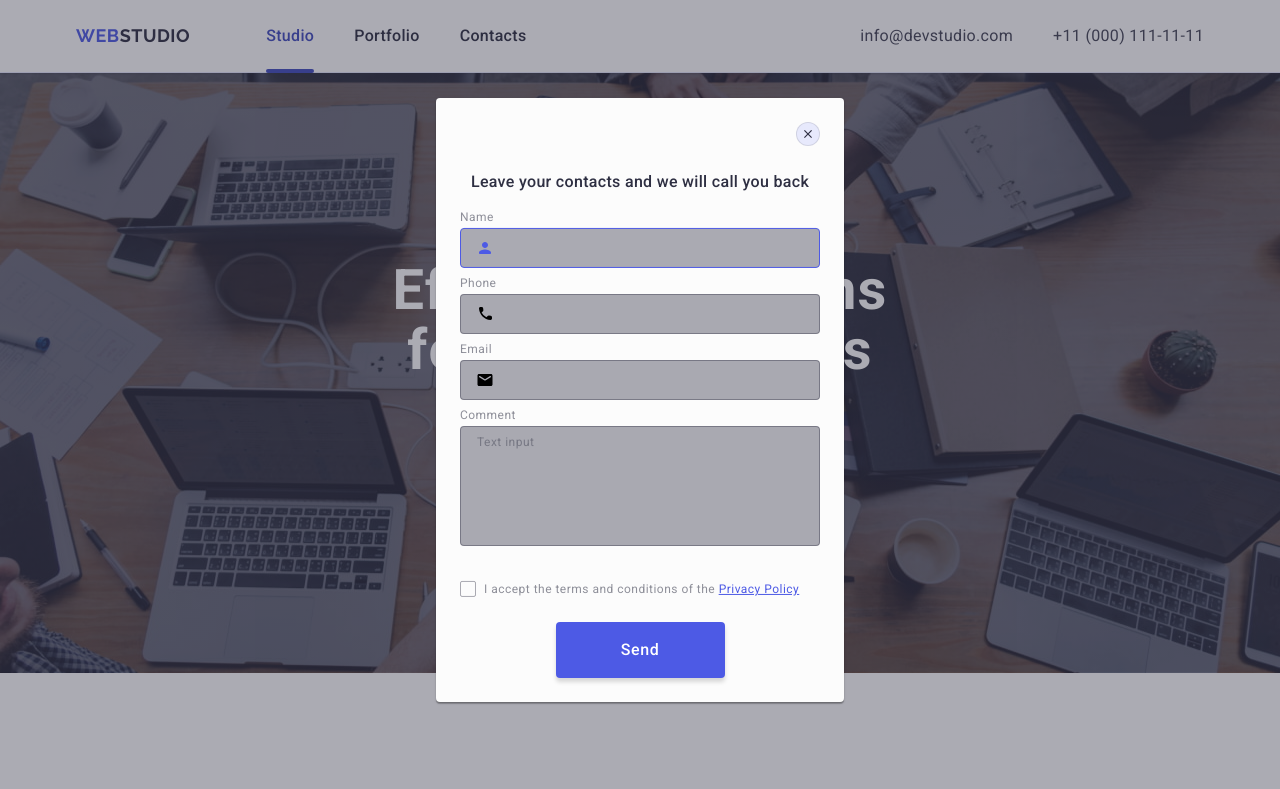
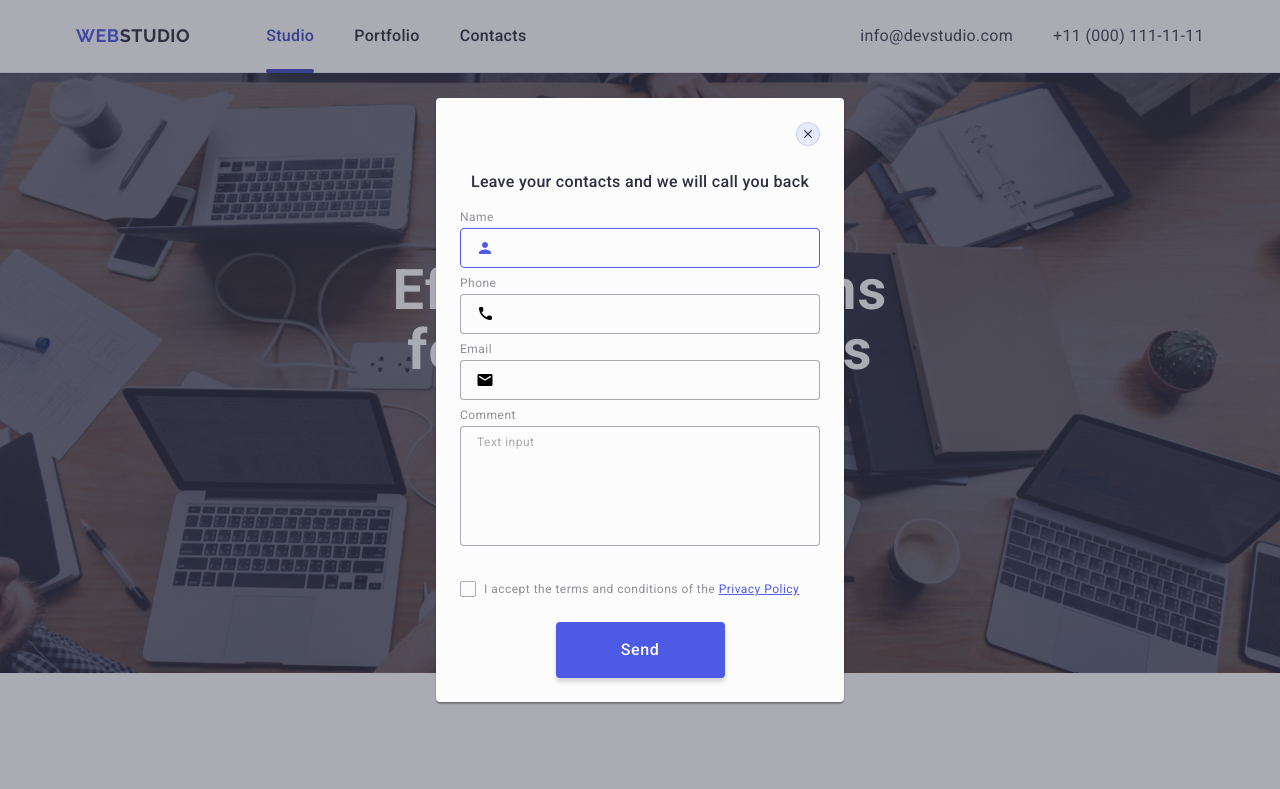
Before and after one commit to Iva02vi/goit-markup-hw-05, a plain HTML site: page index.html in a window 1280 px wide. Shown: the top 789 px of the page. Drawn offline with nearby package versions, Linux system fonts and the light colour scheme.

Commit message:
Update styles.css

```diff
--- a/css/styles.css
+++ b/css/styles.css
@@ -567,7 +567,7 @@ button {
 }
 
 .form-input {
-  background-color: var(--navy-blue-modal);
+  background-color: var(--dairy);
   border-radius: 4px;
   border: 1px solid var(--navy-blue-modal);
   width: 100%;
```
